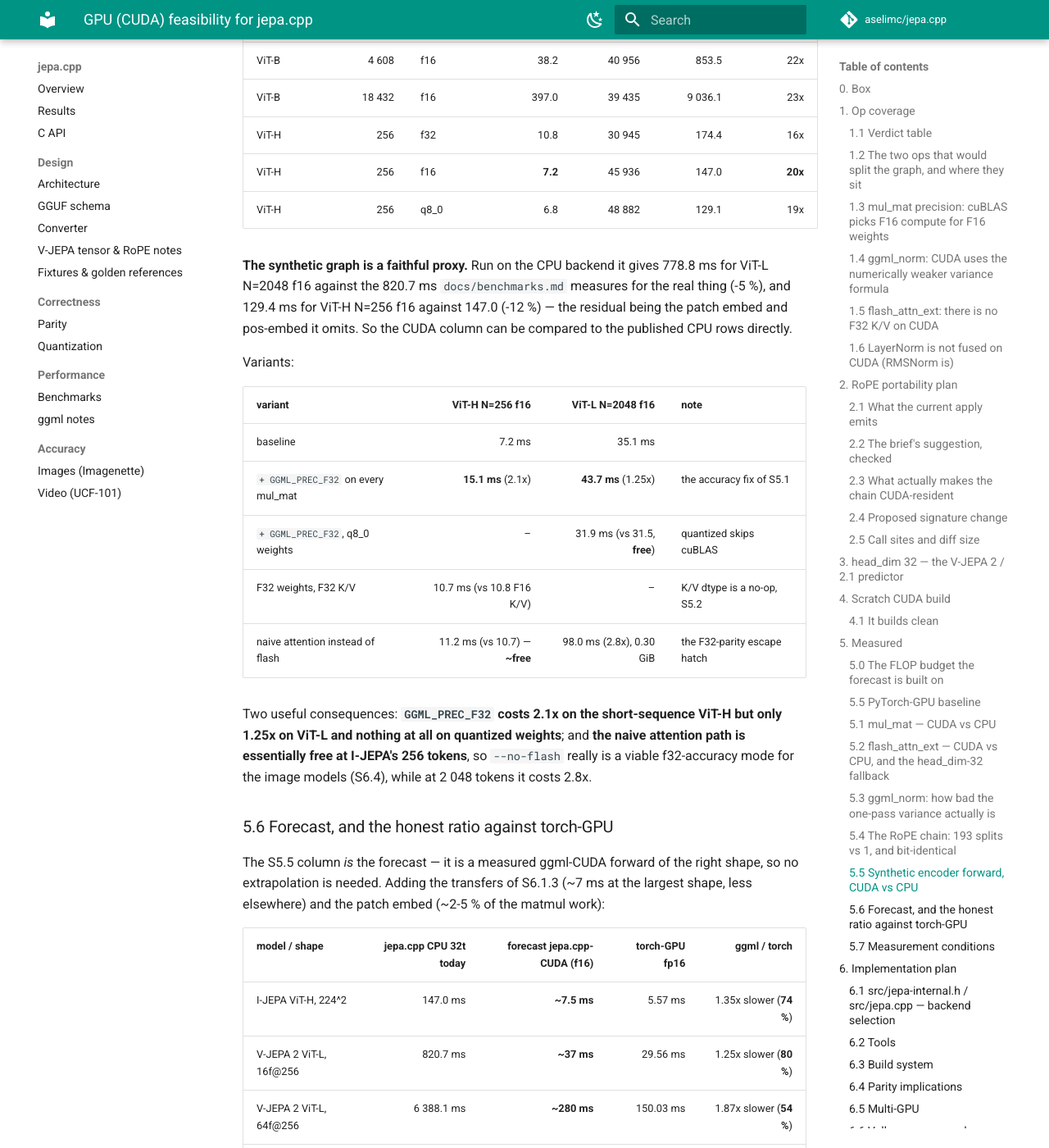
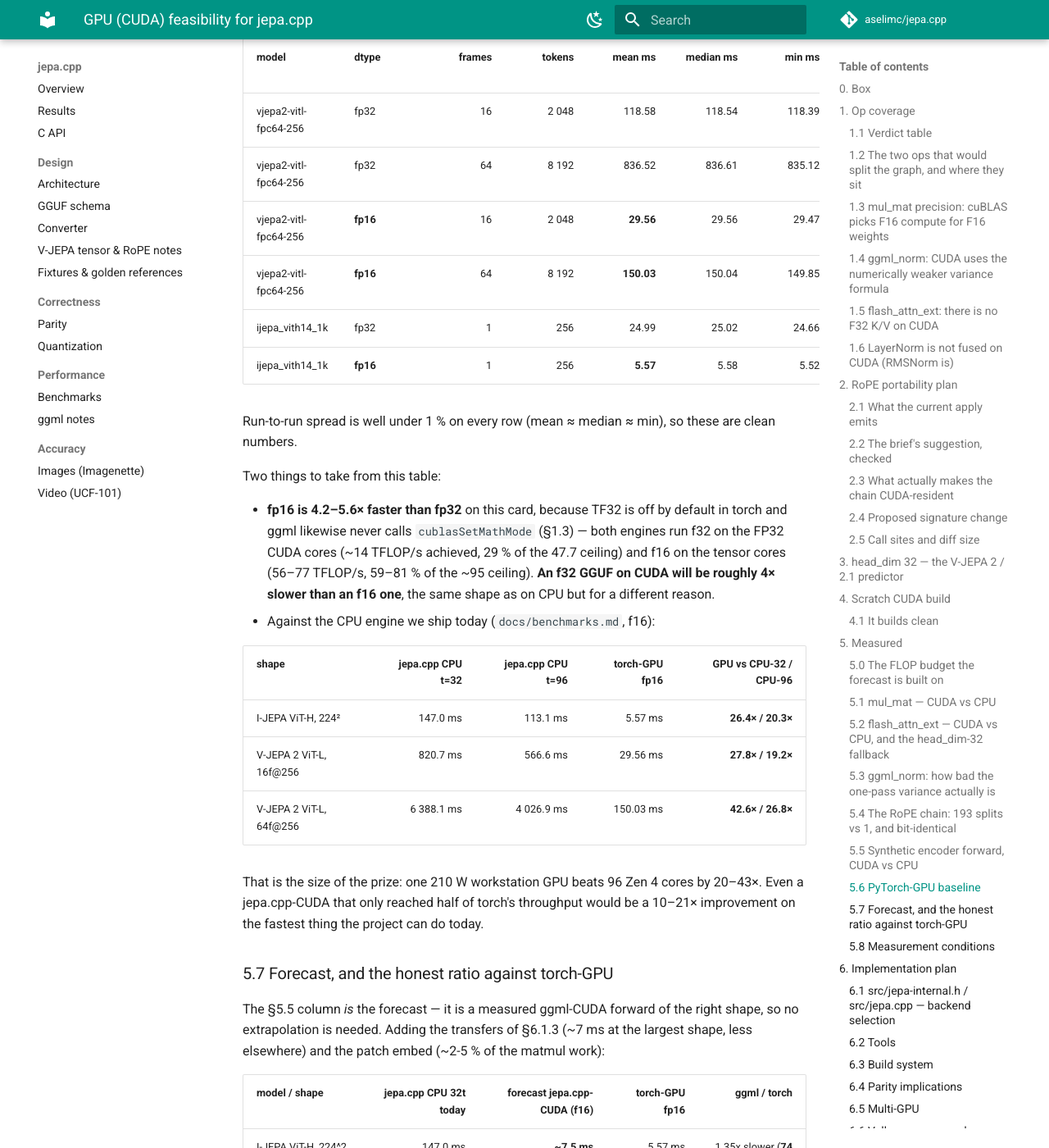
Before and after one commit to aselimc/jepa.cpp, an MkDocs documentation site: the page built from docs/gpu-notes.md, in a window 1280 px wide and 1400 px high, scrolled down 22215 px. Shown: the whole window at 82% size. Built offline with MkDocs 1.6.1 and Material for MkDocs 9.7.7, drawn with Linux system fonts in a browser that asks for light colours; comment, search, counter and statistics services are not loaded; some of the changed text lies outside the part shown.

Commit message:
docs/gpu-notes.md: reorder section 5, resolve cross-refs, retract the F32 claim
- section 5 now runs 5.0-5.8 in order (torch baseline moved to 5.6)
- 1.3's "F32 weights are safe, strict FP32 not TF32" is falsified by the
  measurement in 5.1; corrected in place with a pointer
- 1.3's f16 overflow risk: 5.5 found no non-finite outputs, but random weights
  keep activations near +-5, so that is not evidence about the real ViT-H --
  marked as a pre-flight check alongside the ggml_norm question

```diff
--- a/docs/gpu-notes.md
+++ b/docs/gpu-notes.md
@@ -24,7 +24,7 @@ Everything read-only was checked against the pinned ggml submodule, commit `36da
 Ceilings, computed from what `nvidia-smi` reports rather than from a datasheet: 7 680 CUDA cores at
 a max SM clock of **3 105 MHz** and a 210 W board limit give **47.7 TFLOP/s FP32** and, at the 2×
 dense rate of Ada's 4th-gen tensor cores, **~95 TFLOP/s FP16 with FP32 accumulate**. Sustained
-clocks under a 210 W cap are lower than 3 105 MHz, so treat these as upper bounds. §5.5 shows
+clocks under a 210 W cap are lower than 3 105 MHz, so treat these as upper bounds. §5.6 shows
 PyTorch reaching 56–77 TFLOP/s (fp16) and ~14 TFLOP/s (fp32) on this card, which is the practical
 ceiling any ggml-CUDA number should be read against.
 
@@ -109,12 +109,18 @@ Two consequences, one of them potentially fatal:
 - a wider error band at f16 on GPU than the `docs/parity.md` f16 rows describe, and
 - **a real overflow risk**: `half` saturates at 65504, and `docs/architecture.md` records I-JEPA
   ViT-H activations reaching ~2e4. An FFN output stored as `half` is one factor of 3 away from `inf`.
-  §5.4 checks for non-finite outputs explicitly.
+  The §5.5 encoder runs check for non-finite outputs and found none — but their random weights keep
+  activations near ±5, so that is **not** evidence about the real ViT-H. Like the `ggml_norm`
+  question of §5.3, it needs a dump of real activations and is a pre-flight check for chunk 3.
 
-F32 weights are safe — `batched_mul_mat_traits<GGML_TYPE_F32>` uses `CUBLAS_COMPUTE_32F` with
-`CUDA_R_32F`, i.e. **strict FP32, not TF32** (ggml never calls `cublasSetMathMode`), so an f32 GGUF
-gets Ada's ~24 TFLOP/s FP32 rather than its ~48 TFLOP/s tensor-core rate. Quantized weights take the
-`mmq` path (INT8 tensor cores, INT32 accumulate, F32 rescale) and are unaffected.
+F32 weights use `batched_mul_mat_traits<GGML_TYPE_F32>`, i.e. `CUBLAS_COMPUTE_32F` with `CUDA_R_32F`,
+which *reads* like strict FP32 — **but §5.1 measured that it is not**: 62.7 TFLOP/s (above this card's
+FP32 ceiling) at 3.2e-04 error against the CPU, which is TF32. ggml passes the legacy algo enum
+`CUBLAS_GEMM_DEFAULT_TENSOR_OP` to every `cublasGemmEx` (`ggml-cuda.cu:1559/1575/1613`) and never
+calls `cublasSetMathMode`, and that enum permits TF32 downconversion for `CUBLAS_COMPUTE_32F`.
+`GGML_PREC_F32` cannot undo it, because it only selects the compute type. **Read §5.1 before relying
+on anything in this paragraph.** Quantized weights take the `mmq` path (INT8 tensor cores, INT32
+accumulate, F32 rescale) and are unaffected.
 
 **Consequence for the port:** call `ggml_mul_mat_set_prec(t, GGML_PREC_F32)` on every `mul_mat` in
 `jepa_build_linear` when the backend is a GPU (it is a no-op on CPU — `docs/ggml-notes.md` §6), or
@@ -412,49 +418,10 @@ That model is validated against the CPU numbers already in the repo: `docs/ggml-
 `4948/3.3 + 6597/1.7 = 5.4 s` for the 64-frame ViT-L clip against the **6 388 ms** `docs/benchmarks.md`
 actually measures — 18 % out, i.e. the right shape with the expected slack for LN/GELU/launch overhead.
 
-### 5.5 PyTorch-GPU baseline
-
-The numbers a jepa.cpp-CUDA has to be compared against. One RTX 4500 Ada (`CUDA_VISIBLE_DEVICES=0`),
-batch 1, synthetic input of the right shape, `torch.set_num_threads(8)`, TF32 **off** (torch's
-default), 3 warmup + 7 timed forwards with `torch.cuda.synchronize()` around each.
-Driver 580.173.02, **torch 2.13.0+cu130**, transformers 5.16.1, `attn_implementation="sdpa"`.
-`VJEPA2Model(..., skip_predictor=True)` and `IJepaModel`, both loaded from `models/`.
-Script: `tmp/torch_gpu_bench.py`; raw JSON: `tmp/results/torch-gpu.json`.
-
-| model | dtype | frames | tokens | mean ms | median ms | min ms | peak GiB | implied TFLOP/s |
-|---|---|---:|---:|---:|---:|---:|---:|---:|
-| vjepa2-vitl-fpc64-256 | fp32 | 16 | 2 048 | 118.58 | 118.54 | 118.39 | 1.33 | 13.9 |
-| vjepa2-vitl-fpc64-256 | fp32 | 64 | 8 192 | 836.52 | 836.61 | 835.12 | 1.65 | 13.8 |
-| vjepa2-vitl-fpc64-256 | **fp16** | 16 | 2 048 | **29.56** | 29.56 | 29.47 | 1.27 | **55.8** |
-| vjepa2-vitl-fpc64-256 | **fp16** | 64 | 8 192 | **150.03** | 150.04 | 149.85 | 0.83 | **77.0** |
-| ijepa_vith14_1k | fp32 | 1 | 256 | 24.99 | 25.02 | 24.66 | 2.43 | 13.3 |
-| ijepa_vith14_1k | **fp16** | 1 | 256 | **5.57** | 5.58 | 5.52 | 2.42 | **59.7** |
-
-Run-to-run spread is well under 1 % on every row (mean ≈ median ≈ min), so these are clean numbers.
-
-Two things to take from this table:
-
-* **fp16 is 4.2–5.6× faster than fp32** on this card, because TF32 is off by default in torch and
-  ggml likewise never calls `cublasSetMathMode` (§1.3) — both engines run f32 on the FP32 CUDA cores
-  (~14 TFLOP/s achieved, 29 % of the 47.7 ceiling) and f16 on the tensor cores (56–77 TFLOP/s,
-  59–81 % of the ~95 ceiling). **An f32 GGUF on CUDA will be roughly 4× slower than an f16 one**,
-  the same shape as on CPU but for a different reason.
-* Against the CPU engine we ship today (`docs/benchmarks.md`, f16):
-
-  | shape | jepa.cpp CPU t=32 | jepa.cpp CPU t=96 | torch-GPU fp16 | GPU vs CPU-32 / CPU-96 |
-  |---|---:|---:|---:|---:|
-  | I-JEPA ViT-H, 224² | 147.0 ms | 113.1 ms | 5.57 ms | **26.4× / 20.3×** |
-  | V-JEPA 2 ViT-L, 16f@256 | 820.7 ms | 566.6 ms | 29.56 ms | **27.8× / 19.2×** |
-  | V-JEPA 2 ViT-L, 64f@256 | 6 388.1 ms | 4 026.9 ms | 150.03 ms | **42.6× / 26.8×** |
-
-  That is the size of the prize: one 210 W workstation GPU beats 96 Zen 4 cores by 20–43×. Even a
-  jepa.cpp-CUDA that only reached half of torch's throughput would be a 10–21× improvement on the
-  fastest thing the project can do today.
-
 ### 5.1 `mul_mat` — CUDA vs CPU
 
 `Y = mul_mat(W, X)`, `W = [1024 x 4096]` (a ViT-L `ffn_up`), `X = [1024, N]` F32 — the same shape
-`docs/ggml-notes.md` S5 benches on the CPU. Best of 20 (CUDA) / 3 (CPU, 32 threads); the error column
+`docs/ggml-notes.md` §5 benches on the CPU. Best of 20 (CUDA) / 3 (CPU, 32 threads); the error column
 is CUDA vs the CPU backend on the *same weight bytes*, i.e. the kernel difference alone, not
 quantisation.
 
@@ -474,7 +441,7 @@ quantisation.
 | q4_K | 2048 | 0.185 | **93 019** | 9.64 | 1 783 | 1.35e-02 | 0.9991882 |
 | q4_K | 8192 | 0.778 | 88 294 | 38.05 | 1 806 | 1.39e-02 | 0.9991175 |
 
-**Three findings, one of them a correction to S1.3.**
+**Three findings, one of them a correction to §1.3.**
 
 1. **ggml's "F32" matmul on CUDA is actually TF32.** 62.7 TFLOP/s is *above* this card's 47.7 TFLOP/s
    FP32 ceiling, and the error against the CPU is **3.2e-04** — far too large for real FP32 (which
@@ -486,7 +453,7 @@ quantisation.
    `GGML_TYPE_F32`, which is already the case for an F32 weight, so the `--prec-f32` run reproduces
    the f32 rows to the digit (38 915 / 59 306 / 62 625 GFLOP/s, rel 3.17e-04). **There is no way to
    get a true-F32 `mul_mat` out of ggml-CUDA from jepa.cpp.** Torch is in the same regime by
-   *choice* (`torch.backends.cuda.matmul.allow_tf32` defaults to `False`, and S5.5 confirms it ran
+   *choice* (`torch.backends.cuda.matmul.allow_tf32` defaults to `False`, and §5.6 confirms it ran
    at 13.8 TFLOP/s, i.e. real FP32); ggml is in it by accident.
 2. **`GGML_PREC_F32` transforms f16 accuracy and is nearly free at scale.** With `--prec-f32` the f16
    rows go from **4.55e-03 to 2.57e-05** max rel error (177x better) and min cos 0.9999984 to
@@ -494,14 +461,14 @@ quantisation.
    N=8192**. For anything but the shortest sequence it is close to free. This is the single cheapest
    accuracy fix in the whole port.
 3. **The quantized types are the *fastest* path on CUDA** — 88-98 TFLOP/s, above f16 and f32 — and
-   q4_K is level with q8_0. That is the inversion S1.3 predicted: on the CPU `docs/benchmarks.md` has
+   q4_K is level with q8_0. That is the inversion §1.3 predicted: on the CPU `docs/benchmarks.md` has
    q4_k *slower* than q8_0 (ViT-H 198 vs 129 ms) because llamafile's sgemm covers only F32/F16/Q8_0.
 
 Speed-up over the 32-thread CPU at N=2048: f32 **27x**, f16 **20x**, q8_0 **48x**, q4_K **52x**.
 
 ### 5.2 `flash_attn_ext` — CUDA vs CPU, and the head_dim-32 fallback
 
-No mask, `GGML_PREC_F32` requested (a no-op on CUDA, S1.5). Best of 10 (CUDA) / 2 (CPU, 32 threads).
+No mask, `GGML_PREC_F32` requested (a no-op on CUDA, §1.5). Best of 10 (CUDA) / 2 (CPU, 32 threads).
 `GFLOP/s` counts `4*N^2*D*H`.
 
 | head_dim | n_head | N | K/V | shape | CUDA ms | **CUDA GFLOP/s** | CPU 32t ms | rel vs CPU | min cos |
@@ -519,13 +486,13 @@ No mask, `GGML_PREC_F32` requested (a no-op on CUDA, S1.5). Best of 10 (CUDA) /
 
 * **35-40x faster than the CPU** on every production encoder shape, running at 51-71 TFLOP/s. The
   small I-JEPA case (N=256) only reaches 11.9 TFLOP/s — 11 GFLOP of work is too little to fill the
-  GPU, which is exactly why I-JEPA's 3 % attention share (S5.0) does not matter.
-* **F32 K/V buys nothing, exactly as S1.5 predicted from the source.** Same error to three digits
+  GPU, which is exactly why I-JEPA's 3 % attention share (§5.0) does not matter.
+* **F32 K/V buys nothing, exactly as §1.5 predicted from the source.** Same error to three digits
   (5.21e-03 vs 5.25e-03) and, if anything, *slower* (the extra F32-to-F16 conversion pass). This is
   the measured proof that `JEPA_KV_F32` cannot be honoured on CUDA.
-* The CUDA error is ~10x the CPU's. `docs/ggml-notes.md` S3 measures CPU flash with F16 K/V at
+* The CUDA error is ~10x the CPU's. `docs/ggml-notes.md` §3 measures CPU flash with F16 K/V at
   rel <= 1.3e-3 and per-row cosine >= 0.9999995; CUDA lands at rel 5.2e-3-1.5e-2 and min cos
-  0.99991-0.99999. That is the F16 PV accumulator (`T_C_VKQ = tile<..., half2>`, S1.5), and unlike
+  0.99991-0.99999. That is the F16 PV accumulator (`T_C_VKQ = tile<..., half2>`, §1.5), and unlike
   the `mul_mat` case there is **no flag to turn it off**.
 
 **The head_dim-32 fallback, measured.** Naive F32 attention (`mul_mat + soft_max_ext + cont`) at the
@@ -578,13 +545,13 @@ that is a max element, not a row mean, and a row with large elements has a large
 `mean 20 000, sigma 30` row (ratio 667, error 4.05e-02) is the realistic worst case and the `mean 0`
 rows are the realistic typical case. Settling this needs a dump of real pre-LN rows, which would
 have meant changing `src/`, outside this audit's scope. **It is a required pre-flight check for
-chunk 3 of S6.7.**
+chunk 3 of §6.7.**
 
 ### 5.4 The RoPE chain: 193 splits vs 1, and bit-identical
 
 `jepa_rope3d_apply` applied to q and k of L layers, on the real non-contiguous qkv view. "current" is
 `src/rope3d.cpp` as it stands; "hoisted" is the brief's three-table suggestion **plus** a `ggml_cont`;
-"proposed" is S2.3 (two tables, one pair-swap roll). `sched` is `ggml_backend_sched` over
+"proposed" is §2.3 (two tables, one pair-swap roll). `sched` is `ggml_backend_sched` over
 `{CUDA, CPU}`.
 
 | N | L | chain | CPU 32t | **CUDA-only** | sched | **splits** |
@@ -597,10 +564,10 @@ chunk 3 of S6.7.**
 | 8 192 | 6 | proposed | 40.9 ms | **13.360 ms** | 13.323 ms | **1** |
 
 * **193 splits** for 24 layers is 8 per layer — the four rejected rolls plus the copies around them,
-  exactly the per-layer fragmentation S1.2 predicted. Both fixes collapse it to **1**.
+  exactly the per-layer fragmentation §1.2 predicted. Both fixes collapse it to **1**.
 * **Bit-identical, on both backends.** `max abs 0.000e+00`, `min cos 1.0000000` for hoisted-vs-current
   and proposed-vs-current on the CPU, *and* for proposed-CUDA-vs-current-CPU. The numpy proof in
-  S2.3 holds in ggml, in float32, on the GPU.
+  §2.3 holds in ggml, in float32, on the GPU.
 * The isolated CPU columns look alarming (7.0 to 32.5 ms) but are an **artefact of this
   microbenchmark**: all 48 chains read one shared `qkv` tensor that stays hot in cache, so adding a
   `ggml_cont` per chain looks far more expensive than it is. In the **full encoder**, where each
@@ -632,7 +599,7 @@ enc --rope         --verify : verify vs CPU: max abs 7.401e-03 (rel 1.560e-03),
 Note the failure would **pass jepa.cpp's f16 parity gate** (mean >= 0.9999, worst >= 0.99). And
 because this synthetic encoder has random weights — giving near-uniform attention that is insensitive
 to corrupted q/k — 0.99996 is a *lower bound* on the real error, not an estimate of it. Consequence
-for S6.1: a single-backend design **must validate its own graph** against
+for §6.1: a single-backend design **must validate its own graph** against
 `ggml_backend_dev_supports_op` at build time. That is ~15 lines and it is not optional.
 
 ### 5.5 Synthetic encoder forward, CUDA vs CPU
@@ -669,20 +636,59 @@ Variants:
 | variant | ViT-H N=256 f16 | ViT-L N=2048 f16 | note |
 |---|---:|---:|---|
 | baseline | 7.2 ms | 35.1 ms | |
-| `+ GGML_PREC_F32` on every mul_mat | **15.1 ms** (2.1x) | **43.7 ms** (1.25x) | the accuracy fix of S5.1 |
+| `+ GGML_PREC_F32` on every mul_mat | **15.1 ms** (2.1x) | **43.7 ms** (1.25x) | the accuracy fix of §5.1 |
 | `+ GGML_PREC_F32`, q8_0 weights | – | 31.9 ms (vs 31.5, **free**) | quantized skips cuBLAS |
-| F32 weights, F32 K/V | 10.7 ms (vs 10.8 F16 K/V) | – | K/V dtype is a no-op, S5.2 |
+| F32 weights, F32 K/V | 10.7 ms (vs 10.8 F16 K/V) | – | K/V dtype is a no-op, §5.2 |
 | naive attention instead of flash | 11.2 ms (vs 10.7) — **~free** | 98.0 ms (2.8x), 0.30 GiB | the F32-parity escape hatch |
 
 Two useful consequences: **`GGML_PREC_F32` costs 2.1x on the short-sequence ViT-H but only 1.25x on
 ViT-L and nothing at all on quantized weights**; and **the naive attention path is essentially free at
 I-JEPA's 256 tokens**, so `--no-flash` really is a viable f32-accuracy mode for the image models
-(S6.4), while at 2 048 tokens it costs 2.8x.
+(§6.4), while at 2 048 tokens it costs 2.8x.
 
-### 5.6 Forecast, and the honest ratio against torch-GPU
+### 5.6 PyTorch-GPU baseline
 
-The S5.5 column *is* the forecast — it is a measured ggml-CUDA forward of the right shape, so no
-extrapolation is needed. Adding the transfers of S6.1.3 (~7 ms at the largest shape, less elsewhere)
+The numbers a jepa.cpp-CUDA has to be compared against. One RTX 4500 Ada (`CUDA_VISIBLE_DEVICES=0`),
+batch 1, synthetic input of the right shape, `torch.set_num_threads(8)`, TF32 **off** (torch's
+default), 3 warmup + 7 timed forwards with `torch.cuda.synchronize()` around each.
+Driver 580.173.02, **torch 2.13.0+cu130**, transformers 5.16.1, `attn_implementation="sdpa"`.
+`VJEPA2Model(..., skip_predictor=True)` and `IJepaModel`, both loaded from `models/`.
+Script: `tmp/torch_gpu_bench.py`; raw JSON: `tmp/results/torch-gpu.json`.
+
+| model | dtype | frames | tokens | mean ms | median ms | min ms | peak GiB | implied TFLOP/s |
+|---|---|---:|---:|---:|---:|---:|---:|---:|
+| vjepa2-vitl-fpc64-256 | fp32 | 16 | 2 048 | 118.58 | 118.54 | 118.39 | 1.33 | 13.9 |
+| vjepa2-vitl-fpc64-256 | fp32 | 64 | 8 192 | 836.52 | 836.61 | 835.12 | 1.65 | 13.8 |
+| vjepa2-vitl-fpc64-256 | **fp16** | 16 | 2 048 | **29.56** | 29.56 | 29.47 | 1.27 | **55.8** |
+| vjepa2-vitl-fpc64-256 | **fp16** | 64 | 8 192 | **150.03** | 150.04 | 149.85 | 0.83 | **77.0** |
+| ijepa_vith14_1k | fp32 | 1 | 256 | 24.99 | 25.02 | 24.66 | 2.43 | 13.3 |
+| ijepa_vith14_1k | **fp16** | 1 | 256 | **5.57** | 5.58 | 5.52 | 2.42 | **59.7** |
+
+Run-to-run spread is well under 1 % on every row (mean ≈ median ≈ min), so these are clean numbers.
+
+Two things to take from this table:
+
+* **fp16 is 4.2–5.6× faster than fp32** on this card, because TF32 is off by default in torch and
+  ggml likewise never calls `cublasSetMathMode` (§1.3) — both engines run f32 on the FP32 CUDA cores
+  (~14 TFLOP/s achieved, 29 % of the 47.7 ceiling) and f16 on the tensor cores (56–77 TFLOP/s,
+  59–81 % of the ~95 ceiling). **An f32 GGUF on CUDA will be roughly 4× slower than an f16 one**,
+  the same shape as on CPU but for a different reason.
+* Against the CPU engine we ship today (`docs/benchmarks.md`, f16):
+
+  | shape | jepa.cpp CPU t=32 | jepa.cpp CPU t=96 | torch-GPU fp16 | GPU vs CPU-32 / CPU-96 |
+  |---|---:|---:|---:|---:|
+  | I-JEPA ViT-H, 224² | 147.0 ms | 113.1 ms | 5.57 ms | **26.4× / 20.3×** |
+  | V-JEPA 2 ViT-L, 16f@256 | 820.7 ms | 566.6 ms | 29.56 ms | **27.8× / 19.2×** |
+  | V-JEPA 2 ViT-L, 64f@256 | 6 388.1 ms | 4 026.9 ms | 150.03 ms | **42.6× / 26.8×** |
+
+  That is the size of the prize: one 210 W workstation GPU beats 96 Zen 4 cores by 20–43×. Even a
+  jepa.cpp-CUDA that only reached half of torch's throughput would be a 10–21× improvement on the
+  fastest thing the project can do today.
+
+### 5.7 Forecast, and the honest ratio against torch-GPU
+
+The §5.5 column *is* the forecast — it is a measured ggml-CUDA forward of the right shape, so no
+extrapolation is needed. Adding the transfers of §6.1.3 (~7 ms at the largest shape, less elsewhere)
 and the patch embed (~2-5 % of the matmul work):
 
 | model / shape | jepa.cpp CPU 32t today | **forecast jepa.cpp-CUDA (f16)** | torch-GPU fp16 | **ggml / torch** |
@@ -692,20 +698,20 @@ and the patch embed (~2-5 % of the matmul work):
 | V-JEPA 2 ViT-L, 64f@256 | 6 388.1 ms | **~280 ms** | 150.03 ms | 1.87x slower (**54 %**) |
 | V-JEPA 2.1 ViT-B, 16f@384 | 853.5 ms | ~40 ms | – | – |
 | V-JEPA 2.1 ViT-B, 64f@384 | 9 036.1 ms | ~405 ms | – | – |
-| V-JEPA 2 ViT-L predictor, 16f | 452 ms | **~105 ms** | – | (naive attention, S5.2) |
+| V-JEPA 2 ViT-L predictor, 16f | 452 ms | **~105 ms** | – | (naive attention, §5.2) |
 
 **The honest ratio is 54-80 % of PyTorch**, i.e. jepa.cpp-CUDA would be 1.25-1.9x slower than
 `VJEPA2Model` on the same card — and **20-26x faster than jepa.cpp as it exists today**.
 
-Where the remaining gap is, at the 64-frame ViT-L shape: the measured component rates (S5.1, S5.2)
+Where the remaining gap is, at the 64-frame ViT-L shape: the measured component rates (§5.1, §5.2)
 predict `4948/55.9 + 6597/70.7 = 88 + 93 = 182 ms`, against 270 ms measured. The missing ~88 ms is
-everything that is neither a GEMM nor an attention: 48 unfused LayerNorms (S1.6), `gelu_erf` over
+everything that is neither a GEMM nor an attention: 48 unfused LayerNorms (§1.6), `gelu_erf` over
 `[4096, 8192]` twice per layer, the per-layer F32-to-F16 K/V casts, and the RoPE. **That is where a
-second round of optimisation would go**, and the `{NORM, MUL, ADD}` fusion of S1.6 is the first item
+second round of optimisation would go**, and the `{NORM, MUL, ADD}` fusion of §1.6 is the first item
 on that list. It also explains the shape of the ratio column: the gap is smallest where matmuls
 dominate (I-JEPA, ViT-L 16f) and widest where the long-sequence overheads pile up (ViT-L 64f).
 
-### 5.7 Measurement conditions
+### 5.8 Measurement conditions
 
 The batching agent's sentinel appeared at 22:17 and every number above was taken after it, on an
 otherwise idle box. `uptime` load average: **1.79 before the build**, 10.06 at the start of the
@@ -929,7 +935,7 @@ parity-policy decision (§6.4) costs in discussion. Chunk 1 is worth doing regar
 it is bit-identical, it removes ~340 nodes from a ViT-L video graph, and the repo already lists it as
 a candidate ("rope3d sin-mask hoisting").
 
-A **second, optional** round of optimisation exists and was quantified in §5.6: ~33 % of the
+A **second, optional** round of optimisation exists and was quantified in §5.7: ~33 % of the
 64-frame ViT-L time is neither GEMM nor attention. The first item on that list is an upstream
 `{NORM, MUL, ADD}` fusion in ggml-cuda (§1.6), which would benefit every ViT on ggml.
 
@@ -952,7 +958,7 @@ The three decisive facts:
    real encoder shapes gives 7.2 ms for I-JEPA ViT-H, 35 ms for the ViT-L 16-frame clip and 270 ms
    for the 64-frame clip, against 147 / 821 / 6 388 ms on 32 Zen 4 cores today (§5.5). One 210 W
    workstation card beats 96 cores by more than an order of magnitude, and ggml gets within 1.25–1.9×
-   of `VJEPA2Model` on the same GPU (§5.6). Quantized weights are the *fastest* path on CUDA
+   of `VJEPA2Model` on the same GPU (§5.7). Quantized weights are the *fastest* path on CUDA
    (q4_K at 93 TFLOP/s, level with q8_0), which inverts the CPU guidance and makes the small
    quantized files genuinely attractive rather than a memory-only trade.
 
```
